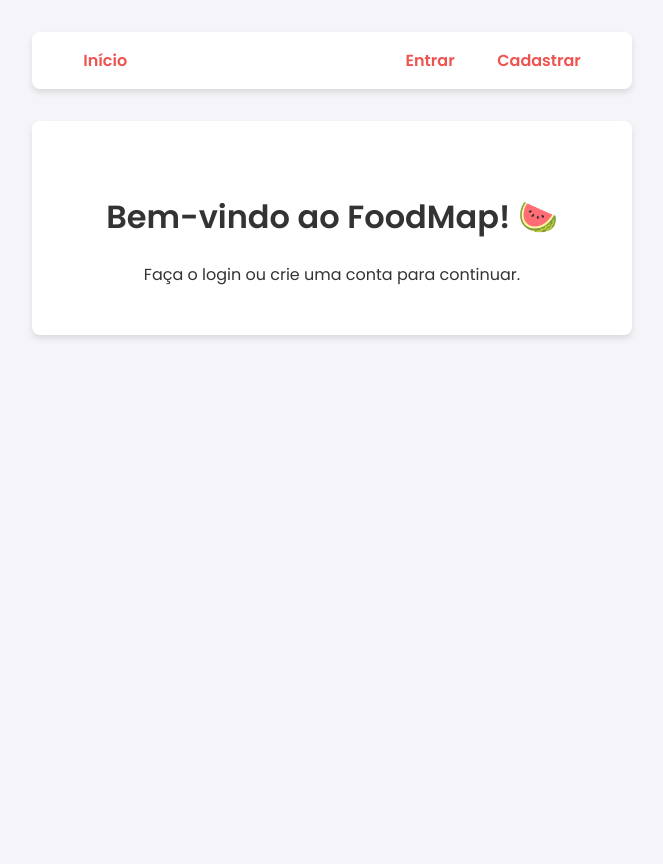
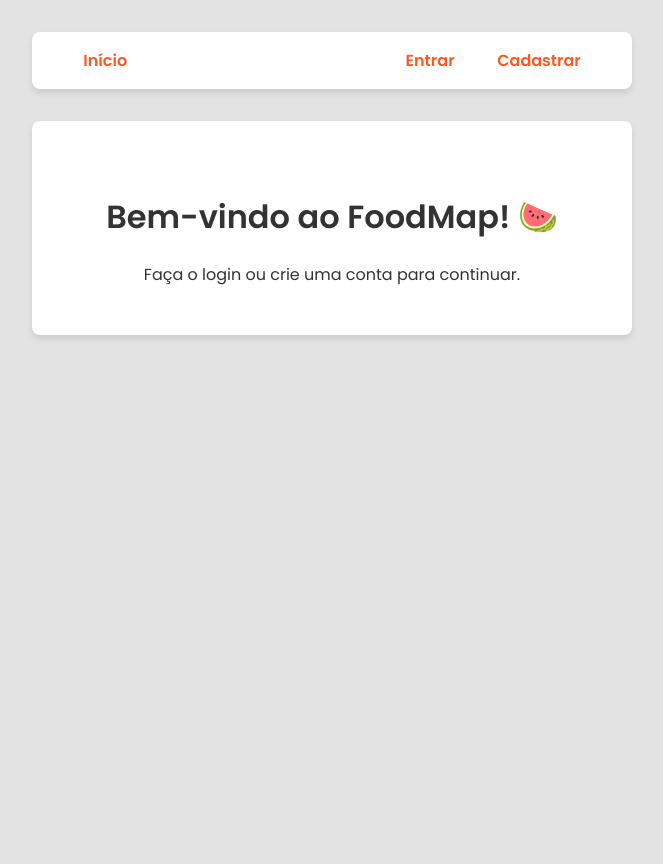
Before and after one commit to Pedrr01/projeto04-ufrpe, a Django app: page / in a window 1280 px wide. Shown: the whole page, without its empty margins (308-971 px from the left). Run offline with Django 4.2, Linux system fonts and the light colour scheme.

Commit message:
atualizando estilo da interface

```diff
--- a/templates/base.html
+++ b/templates/base.html
@@ -9,12 +9,12 @@
     <link href="https://fonts.googleapis.com/css2?family=Poppins:wght@400;600&display=swap" rel="stylesheet">
     <style>
         :root {
-            --primary-color: #EF5350;
-            --primary-hover-color: #d32f2f;
-            --background-color: #f4f4f9;
+            --primary-color:  #FF5722;
+            --primary-hover-color: #E64A19;
+            --background-color: #E3E3E3;
             --card-background: #ffffff;
-            --text-color: #333;
-            --border-color: #ddd;
+            --text-color: #333333;
+            --border-color: #CFCFCF;
             --active-color: #45a049;
         }
 
@@ -124,8 +124,6 @@
         }
 
         form .helptext {
-            /* Esta regra oculta os textos de ajuda do formulário,
-               como as regras de validação de senha. */
             display: none !important;
         }
 
--- a/templates/home.html
+++ b/templates/home.html
@@ -9,7 +9,7 @@
       <a href="{% url 'plano_list' %}"
          style="
            display: inline-block;
-           background-color: #EF5350;
+           background-color: #FF5722;
            color: white;
            padding: 10px 20px;
            border-radius: 8px;
@@ -17,8 +17,8 @@
            font-weight: bold;
            transition: 0.3s;
          "
-         onmouseover="this.style.backgroundColor='#e53935'"
-         onmouseout="this.style.backgroundColor='#EF5350'">
+         onmouseover="this.style.backgroundColor='#E64A19'"
+         onmouseout="this.style.backgroundColor='#FF5722'">
          Plano Alimentar
       </a>
 
```
Also changed, not shown: templates/tempAlimentos/plano_list.html (+5 -15 lines).
